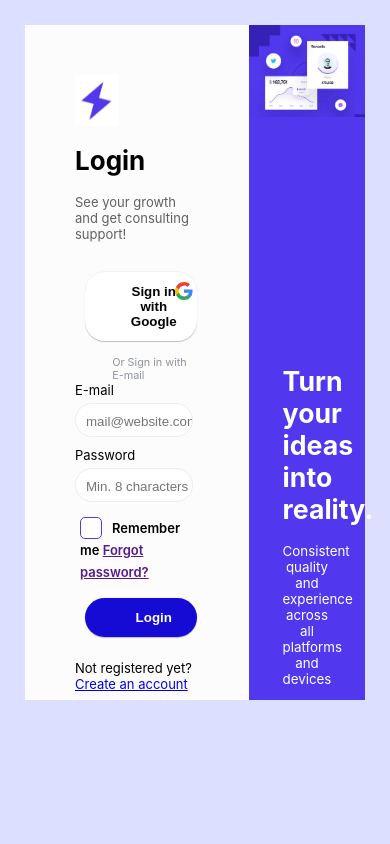
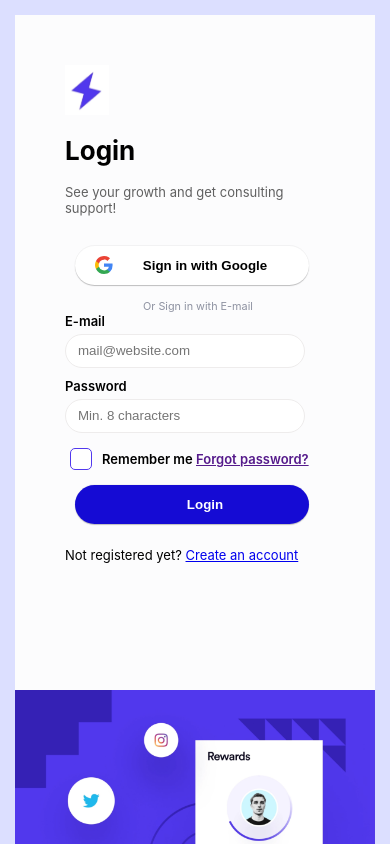
Before and after one commit to tordar/Fortress-oppgave, a React (Create React App) app: page /login in a window 390 px wide. Shown: the top 844 px of the page. Built offline with nearby package versions, Linux system fonts and the light colour scheme.

Commit message:
responsive layout

```diff
--- a/src/App.css
+++ b/src/App.css
@@ -14,8 +14,8 @@ body{
 
 @media only screen and (max-width: 600px) {
     .App {
-      margin: 25px;
-      max-width: 90%;
+      margin: 15px;
+      max-width: 95%;
     }
   }
 
@@ -24,6 +24,12 @@ body{
     flex-direction: row;
     flex-wrap: wrap;
     width: 100%;
+  }
+
+  @media only screen and (max-width: 600px) {
+    .row {
+      flex-direction: column;
+    }
   }
 
 .column{
@@ -62,6 +68,11 @@ body{
 
   }
 
+.inputLabel{
+    font-weight: 600;
+}
+
+
 form input[type=text]{
     width: 90%;
     height: 30px;
@@ -70,10 +81,11 @@ form input[type=text]{
     margin-top: 5px;
     margin-bottom: 10px;
 }
-input::placeholder{
-    position: absolute;
-    top: 10px;
-    left: 10px;
+input[type=text]::placeholder{
+    text-indent: 10px;
+}
+input[type=text]:focus{
+    text-indent: 10px;
 }
 
 input[type=radio] {
@@ -91,6 +103,7 @@ input[type=radio] {
         line-height: 22px;
         font-weight:600;
 }
+
 
 .radioLabel span:before,
 .radioLabel span:after {
@@ -135,6 +148,12 @@ input[type=radio] {
     color: white;
 }
 
+@media only screen and (max-width: 600px) {
+    .blueCol{
+        height: 60vh
+    }
+}
+
 #graphId{
     width: 100%;
 }
--- a/src/components/GoogleBtn.js
+++ b/src/components/GoogleBtn.js
@@ -12,6 +12,9 @@ const GoogleBtn = styled.button`
     background-color: white;
     background-repeat: no-repeat;
     background-position: 90px 10px;
+    @media only screen and (max-width: 600px) {
+        background-position: 20px 10px
+    }
     margin: 10px;
     margin-bottom: 15px;
     &:hover{
@@ -20,6 +23,8 @@ const GoogleBtn = styled.button`
     &:active {
         background-color: #eeeeee;
     }
+
+
 `
 
 
--- a/src/components/Input.js
+++ b/src/components/Input.js
@@ -5,7 +5,7 @@ export const Input = (props) => {
 // individual styles for input fields
     return (
         <div>
-            <label for={props.label}>{props.label}</label><br></br>
+            <label className="inputLabel" for={props.label}>{props.label}</label><br></br>
             <input type="text" id={props.label} name={props.label} placeholder={props.placeholder}></input>
         </div>
     )
```
